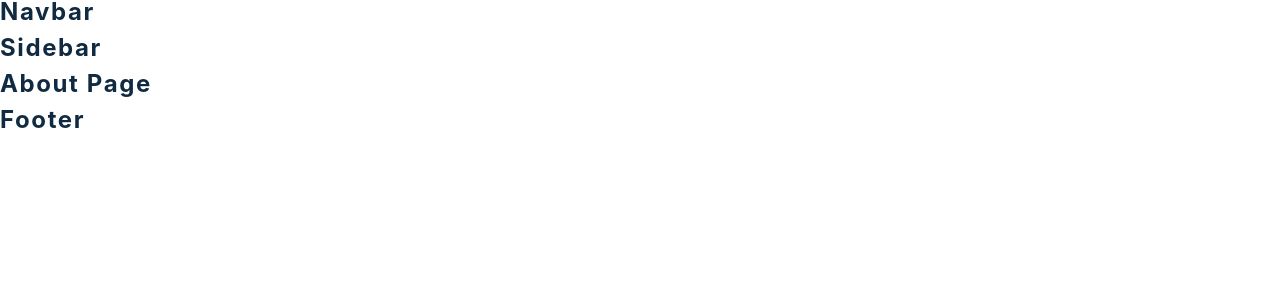
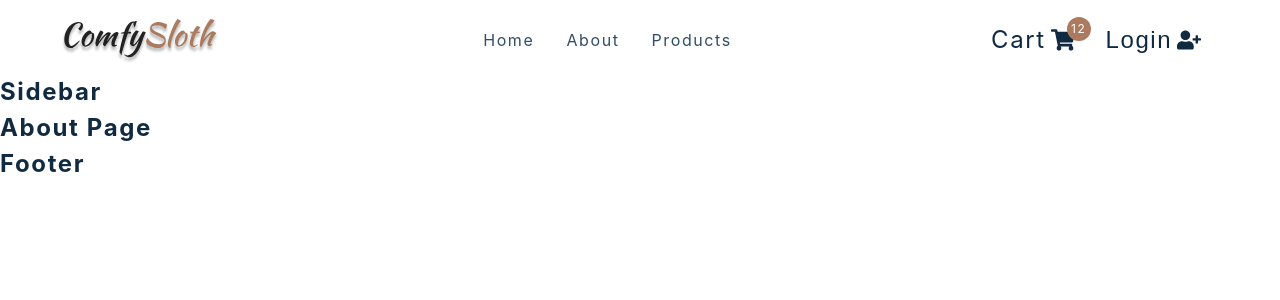
Before and after one commit to Iron0utlaw/Mythila-Ecom, a React (Create React App) app: page /about in a window 1280 px wide. Shown: the top 300 px of the page. Built offline with nearby package versions, Linux system fonts and the light colour scheme; the HTML template or start-up script is replaced by a standard one.

Commit message:
navbar made

```diff
--- a/src/components/CartButtons.js
+++ b/src/components/CartButtons.js
@@ -7,7 +7,18 @@
 import { useUserContext } from '../context/user_context'
 
 const CartButtons = () => {
-  return <h4>cart buttons </h4>
+  return <Wrapper className='cart-btn-wrapper'>
+    <Link to='/cart' className='cart-btn'>
+      Cart
+      <span className='cart-container'>
+        <FaShoppingCart/>
+        <span className='cart-value'>12</span>
+        </span>
+    </Link>
+    <button type="button" className='auth-btn'>
+      Login <FaUserPlus/>
+    </button>
+  </Wrapper>
 }
 
 const Wrapper = styled.div`
--- a/src/components/Navbar.js
+++ b/src/components/Navbar.js
@@ -9,7 +9,28 @@
 import { useUserContext } from '../context/user_context'
 
 const Nav = () => {
-  return <h4>navbar</h4>
+  return <NavContainer>
+    <div className='nav-center'>
+      <div className='nav-header'>
+        <Link to="/">
+          <img src={logo} alt="comfy sloth"/>
+        </Link>
+        <button type='button' className='nav-toggle'><FaBars/></button>
+      </div>
+      <ul className='nav-links'>
+        {links.map((link) => {
+          const {id,text,url} = link;
+
+          return (
+            <li key={id}>
+              <Link to={url}>{text}</Link>
+            </li>
+          )
+        })}
+      </ul>
+      <CartButtons/>
+    </div>
+  </NavContainer>
 }
 
 const NavContainer = styled.nav`
```
